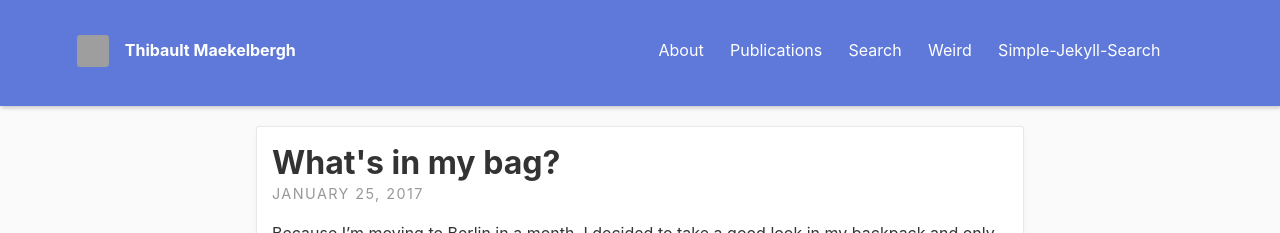
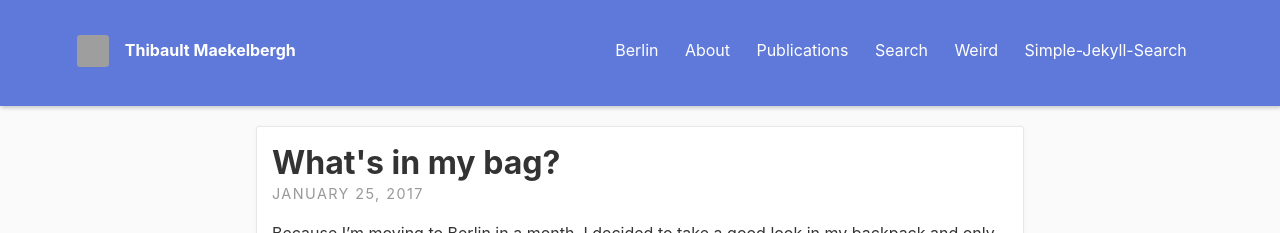
Before and after one commit to thibmaek/thibmaek.github.io, a Jekyll site: the page built from index.html, in a window 1280 px wide. Shown: the top 233 px of the page. Built offline with Jekyll 4.4.1, drawn with Linux system fonts in a browser that asks for light colours; nearby versions of some CDN libraries; the list of posts is cut into pages by our own code; grey boxes are pictures that could not be loaded.

Commit message:
:pencil2: Forgot text for the link…

```diff
--- a/_includes/header.html
+++ b/_includes/header.html
@@ -17,7 +17,7 @@
 	<nav class="site-nav">
 		<ul>
       <li>
-        <a class="page-link" href="https://berlin.thibmaekelbergh.be"></a>
+        <a class="page-link" href="https://berlin.thibmaekelbergh.be">Berlin</a>
       </li>
 			{% for page in site.pages %}
 			{% if page.title and page.hide != true %}
```
